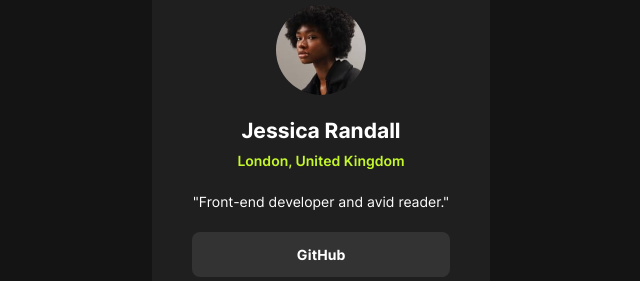
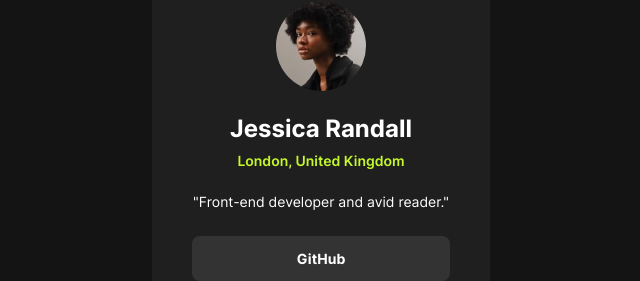
Before and after one commit to ayx234/FM_Social_Links_Profile, a plain HTML site: page index.html in a window 1280 px wide. Shown: the part 127-408 px from the top of the page, without its empty margins (319-959 px from the left). Drawn offline with Linux system fonts and the light colour scheme.

Commit message:
fix: move footer outside of main and adjust styles
Adjustments made after looking at "improve solution" section of project:

HTML
- Moved <footer> element outside of <main>

CSS
- Changed height/width of body to svh/svw
- increased font-size for <h2> to 1.5rem/24px
- Modified margin for some elements

```diff
--- a/styles/styles.css
+++ b/styles/styles.css
@@ -31,8 +31,8 @@ body {
 	flex-direction: column;
 	justify-content: center;
 	justify-items: center;
-	min-height: 100vh;
-	min-width: 100vh;
+	min-height: 100svh;
+	min-width: 100svw;
 	text-align: center;
 	background-color: var(--grey-900);
 	font-family: "Inter", sans-serif;
@@ -41,15 +41,15 @@ body {
 }
 
 main {
-	position: relative;
+	display: flex;
+	justify-content: center;
 }
-
 /* Class styles */
 
 .profile-card {
-	min-width: 90%;
+	min-width: 85%;
 	padding: 1.25rem 0.75rem 0.75rem; /* 20px 12px 12px */
-	margin: 0 auto 0.75rem; /* 12px */
+	margin: 0 0.75rem 0.75rem; /* 0 12px 12px */
 	border-radius: 0.625rem; /* 10px */
 	display: flex;
 	flex-direction: column;
@@ -66,6 +66,7 @@ main {
 
 .profile-name {
 	margin-bottom: 0.1875rem; /* 3px */
+	font-size: 1.5rem; /* 24px */
 }
 
 .location {
@@ -74,8 +75,7 @@ main {
 }
 
 .profile-description {
-	margin-top: 1.25rem; /* 20px */
-	margin-bottom: 0.75rem;
+	margin: 1.25rem 0 1rem; /* 20px 0 16px */
 }
 
 .social-links-nav {
```
Also changed, not shown: index.html (+2 -4 lines), 1 other file.
